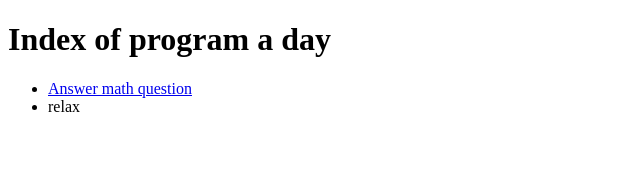
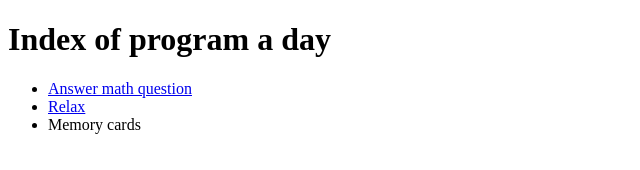
Before and after one commit to program-a-day/index, a plain HTML site: page index.html in a window 1280 px wide. Shown: the whole page, without its empty margins (0-640 px from the left). Drawn offline with Linux system fonts and the light colour scheme.

Commit message:
link added

```diff
--- a/index.html
+++ b/index.html
@@ -15,7 +15,8 @@
     <h1>Index of program a day</h1>
     <ul>
         <li><a href="https://program-a-day.github.io/2020-10-07answerMathQuestion/">Answer math question</a></li>
-        <li><a href="https://program-a-day.github.io/2020-10-08relax/"></a>relax</li>
+        <li><a href="https://program-a-day.github.io/2020-10-08relax/">Relax</a></li>
+        <li><a href="https://program-a-day.github.io/2020-10-09memoryCard"></a>Memory cards</li>
     </ul>
 </body>
 
```
